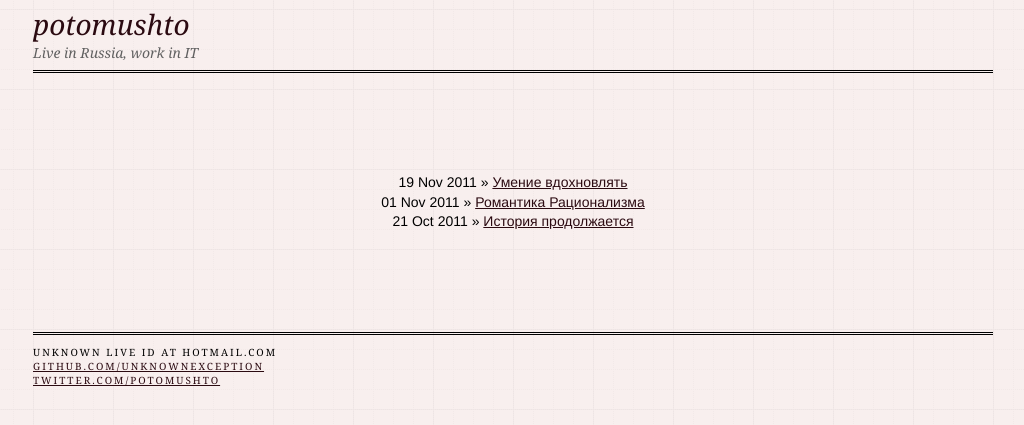
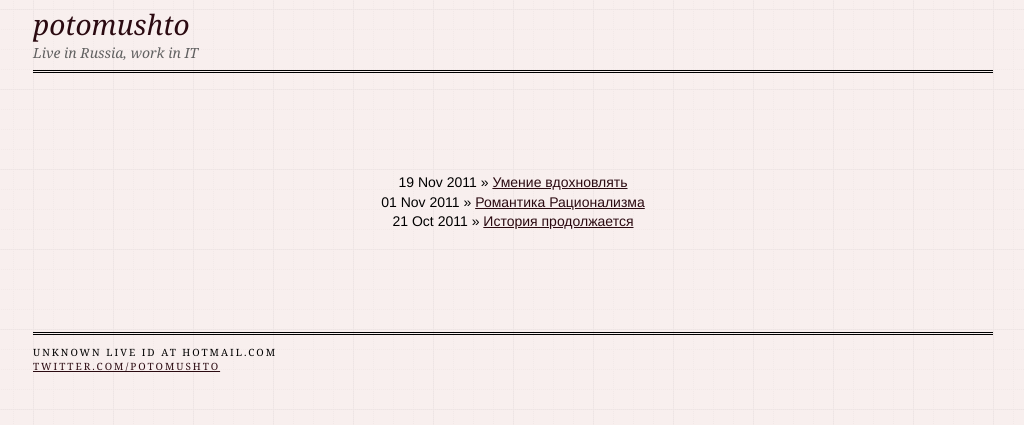
Before and after one commit to ptmt/ptmt.github.com, a Jekyll site: the page built from index.html, in a window 1280 px wide. Shown: the top 425 px of the page, without its empty margins (127-1151 px from the left). Built offline with Jekyll 4.4.1, drawn with Linux system fonts in a browser that asks for light colours; Markdown is read by kramdown in place of the engine named in the settings.

Commit message:
change layout a little bit

```diff
--- a/_layouts/default.html
+++ b/_layouts/default.html
@@ -26,7 +26,6 @@
     </div>
     <div class="contact">
       <p>
-        <a href="http://github.com/unknownexception">github.com/unknownexception</a><br />
         <a href="http://twitter.com/potomushto/">twitter.com/potomushto</a><br />
       </p>
     </div>
```
